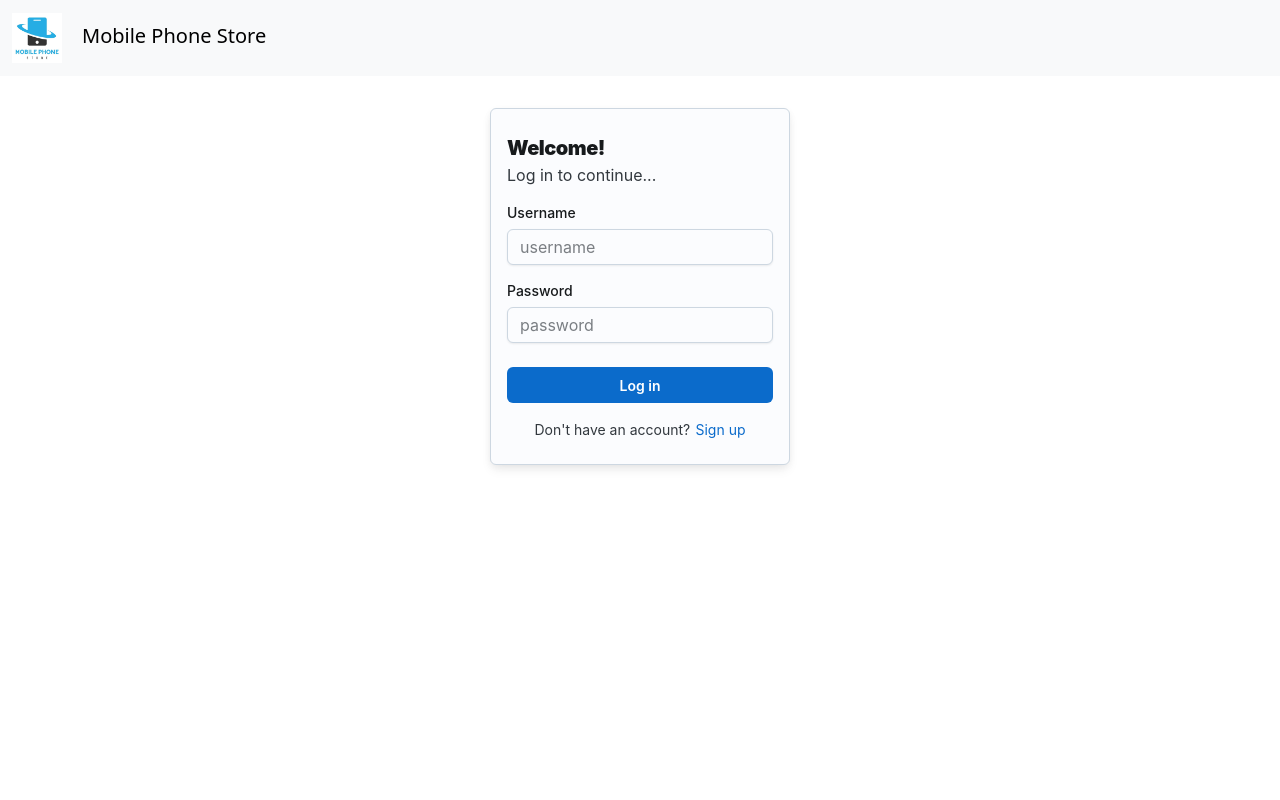
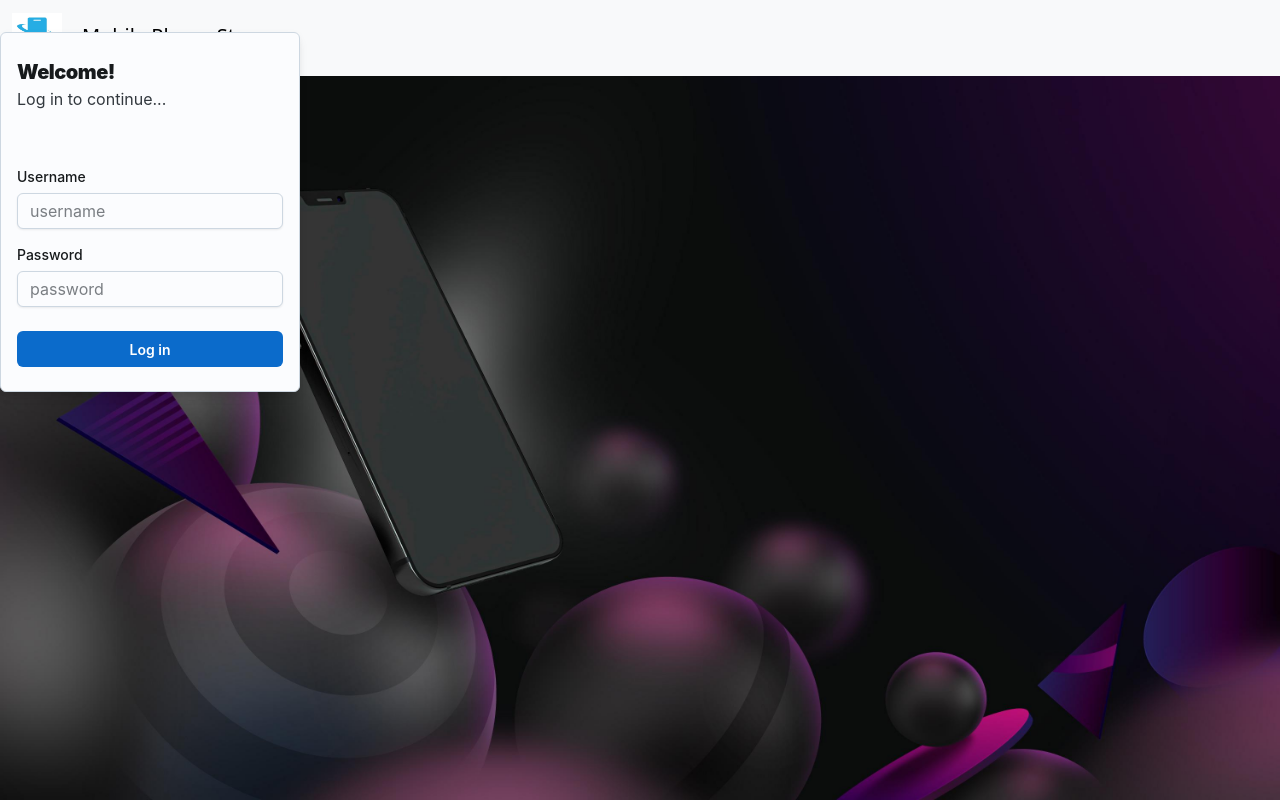
Before and after one commit to VihangaIndeewara/Mobile-Phone-Store, a React (Create React App) app in the folder frontend/: page / in a window 1280 px wide. Built offline with nearby package versions, Linux system fonts and the light colour scheme.

Commit message:
Updated Content with background

```diff
--- a/frontend/src/components/header/Header.jsx
+++ b/frontend/src/components/header/Header.jsx
@@ -1,13 +1,13 @@
 export const Header=()=>{
     return(
+
         <div>
-        <div>
-            <nav class="navbar navbar-expand-lg bg-dark bg-body-tertiary">
+            <nav class="navbar navbar-expand-lg bg-dark bg-body-tertiary" style={{position:"fixed", width:"100vw"}}>
             <div class="container-fluid">
 
 
                 <a class="navbar-brand" >
-                <img src="../assets/images/logo1.jpg" alt="Logo" width="50" height="50" class="d-inline-block align-text-center " style={{"margin-right": "20px"}}/>
+                <img src="../assets/images/logo1.jpg" alt="Logo" width="50" height="50" class="d-inline-block align-text-center " style={{marginRight: "20px"}}/>
                   Mobile Phone Store
                 </a>
 
@@ -28,6 +28,5 @@ export const Header=()=>{
             </nav>
         </div>
 
-    </div>
     );
 }
--- /dev/null
+++ b/frontend/src/components/pages/login/Login.css
@@ -0,0 +1,8 @@
+#backgroundImage{
+    width: 100vw;
+    height: 100vh;
+}
+
+#loginForm{
+    position: absolute;
+}
--- a/frontend/src/components/pages/login/Login.jsx
+++ b/frontend/src/components/pages/login/Login.jsx
@@ -7,12 +7,15 @@ import FormLabel from '@mui/joy/FormLabel';
 import Input from '@mui/joy/Input';
 import Button from '@mui/joy/Button';
 import Link from '@mui/joy/Link';
+import './Login.css';
 
 
 
 export const Login=()=>{
     return(
-        <div>
+        <div  >
+               <div id='loginForm'>
+
                 <CssVarsProvider>
                     <main>
                         <Sheet
@@ -36,6 +39,7 @@ export const Login=()=>{
                             </Typography>
                             <Typography level="body2">Log in to continue...</Typography>
                         </div>
+                        <br />
                         <FormControl>
                             <FormLabel>Username</FormLabel>
                             <Input
@@ -56,16 +60,15 @@ export const Login=()=>{
                         </FormControl>
 
                         <Button sx={{ mt: 1 /* margin top */ }}>Log in</Button>
-                <Typography
-                    endDecorator={<Link href="/sign-up">Sign up</Link>}
-                    fontSize="sm"
-                    sx={{ alignSelf: 'center' }}
-                >
-                    Don't have an account?
-                </Typography>
+
                         </Sheet>
                     </main>
                 </CssVarsProvider>
                 </div>
+                <img id='backgroundImage' src="../assets/images/loginBackground.jpg" alt="backgroundImage" />
+
+
+        </div>
+
     );
 }
```
Also changed, not shown: frontend/public/assets/images/loginBackground.jpg (added). Lines whose indentation alone changed are shown as unchanged.
